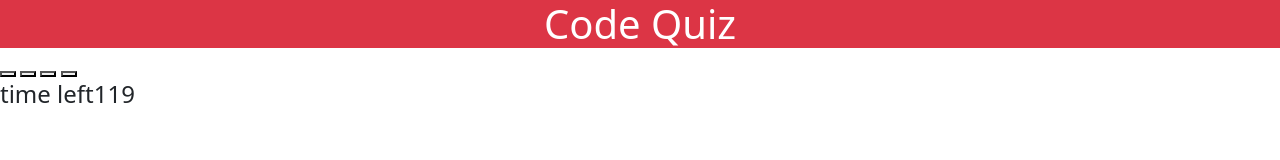
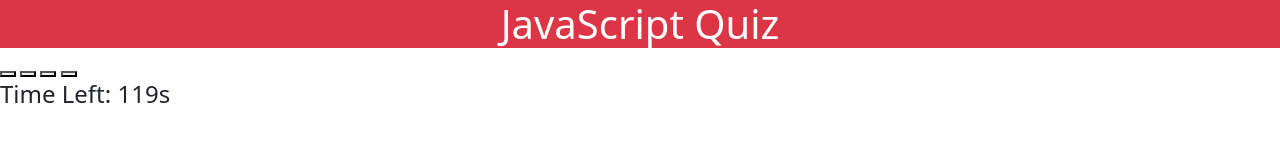
Before and after one commit to 786-go/codingQuiz, a plain HTML site: page index.html in a window 1280 px wide. Both pictures are taken after a click on the button "Begin Quiz". Drawn offline with nearby package versions, Linux system fonts and the light colour scheme.

Commit message:
edited timer

```diff
--- a/index.html
+++ b/index.html
@@ -9,7 +9,7 @@
 </head>
 <body>
 <header class="bg-danger text-white text-center"   >
-    <h1>Code Quiz</h1>
+    <h1>JavaScript Quiz</h1>
 </header>
 <article class="container">
     <button class="btn btn-secondary" id="btn">Begin Quiz</button>
--- a/script.js
+++ b/script.js
@@ -8,7 +8,7 @@ var startBtnHandler = function () {
     bgnQuiz.style.display = "none"
     quizArea.style.display = "block"
     timerObject = setInterval(function () {
-        counter.textContent = "time left" + timer
+        counter.textContent = "Time Left: " + timer + "s"
 
         if(timer > 1) {
             timer--;
```
